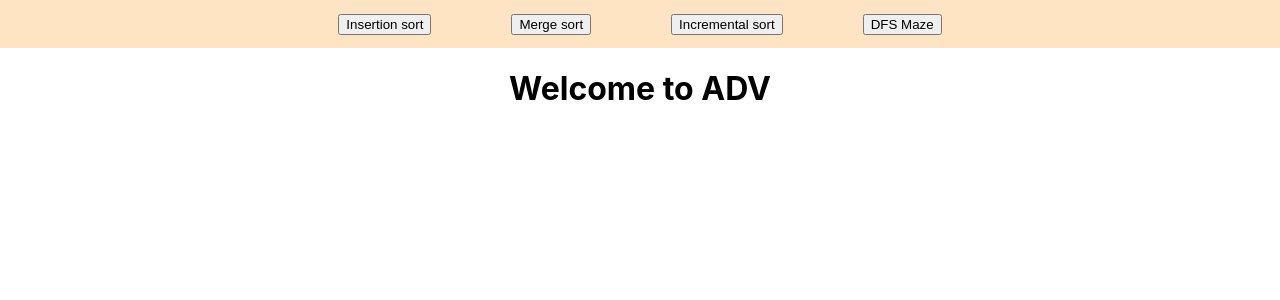
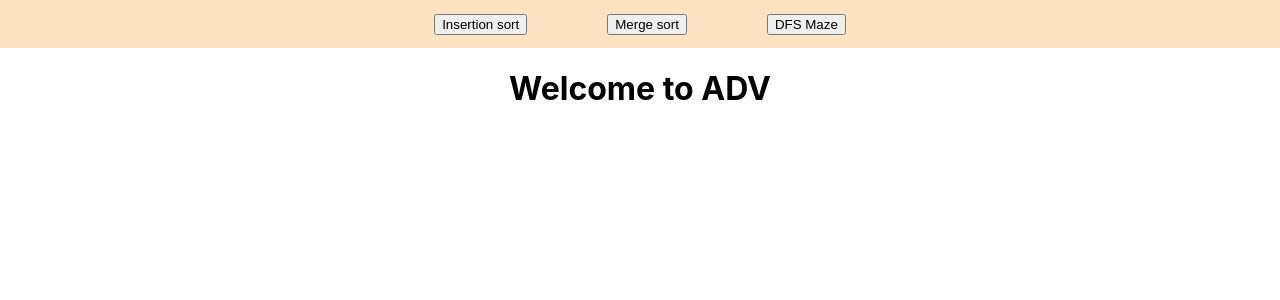
Before and after one commit to minimum-sauce/ADV, a React (Create React App) app in the folder adv/: page / in a window 1280 px wide. Shown: the top 300 px of the page. Built offline with nearby package versions, Linux system fonts and the light colour scheme.

Commit message:
removed incremental_sort

```diff
--- a/adv/src/App.tsx
+++ b/adv/src/App.tsx
@@ -1,8 +1,5 @@
 import React, {useState} from 'react';
 import Sorter from './components/Sorter'
-import { insertion_sort } from './algorithms/insertion_sort';
-import { random_permutation } from './algorithms/random_permutation';
-//import Array_bar from './components/array_bar';
 import { MazeMain } from './components/Maze';
 
 import './style/App.css';
@@ -67,7 +64,6 @@ export default function App() {
       <header className='header'>
           <button onClick={()=> {set_option("insertion_sort")}}>Insertion sort</button>
           <button onClick={()=> {set_option("merge_sort")}}>Merge sort</button>
-          <button onClick={()=> {set_option("incremental_sort")}}>Incremental sort</button>
           <button onClick={()=> {set_option("dfs_maze")}}>DFS Maze</button>
         </header>
           <div className="App">
```
